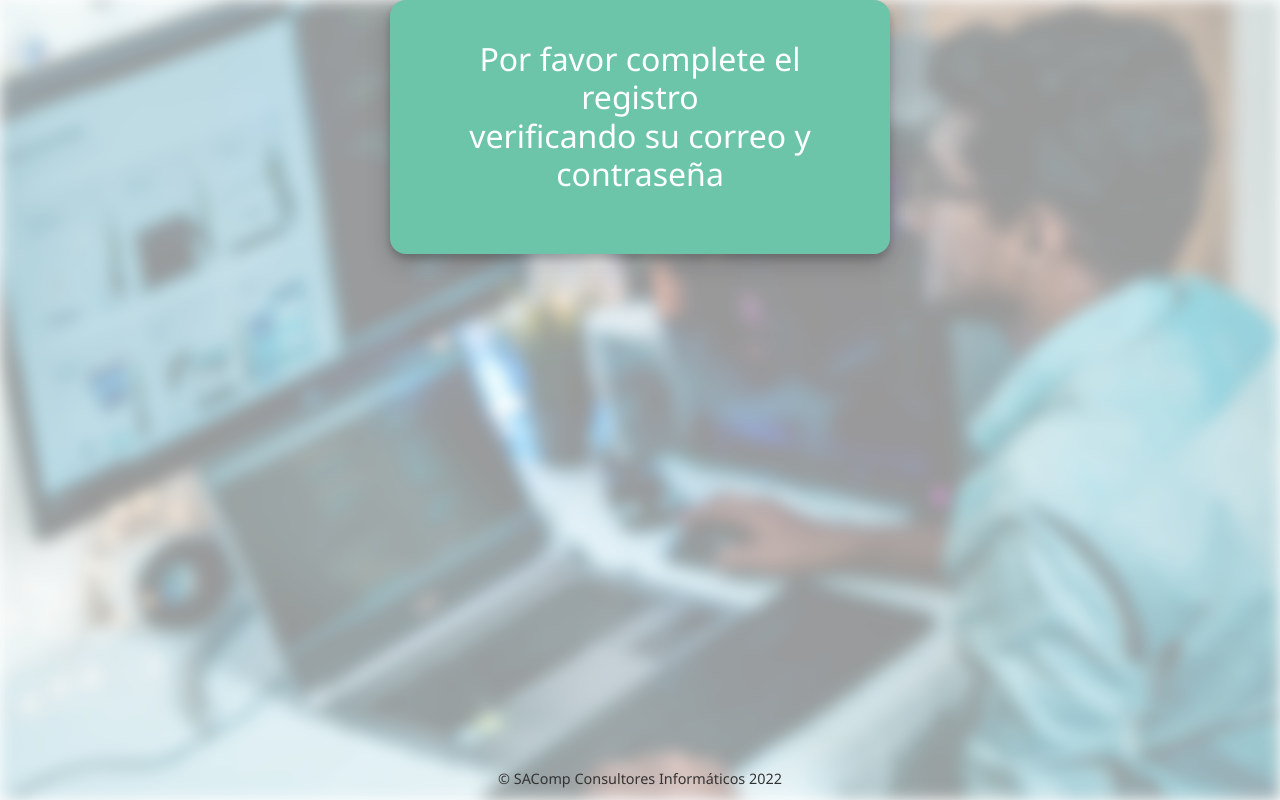
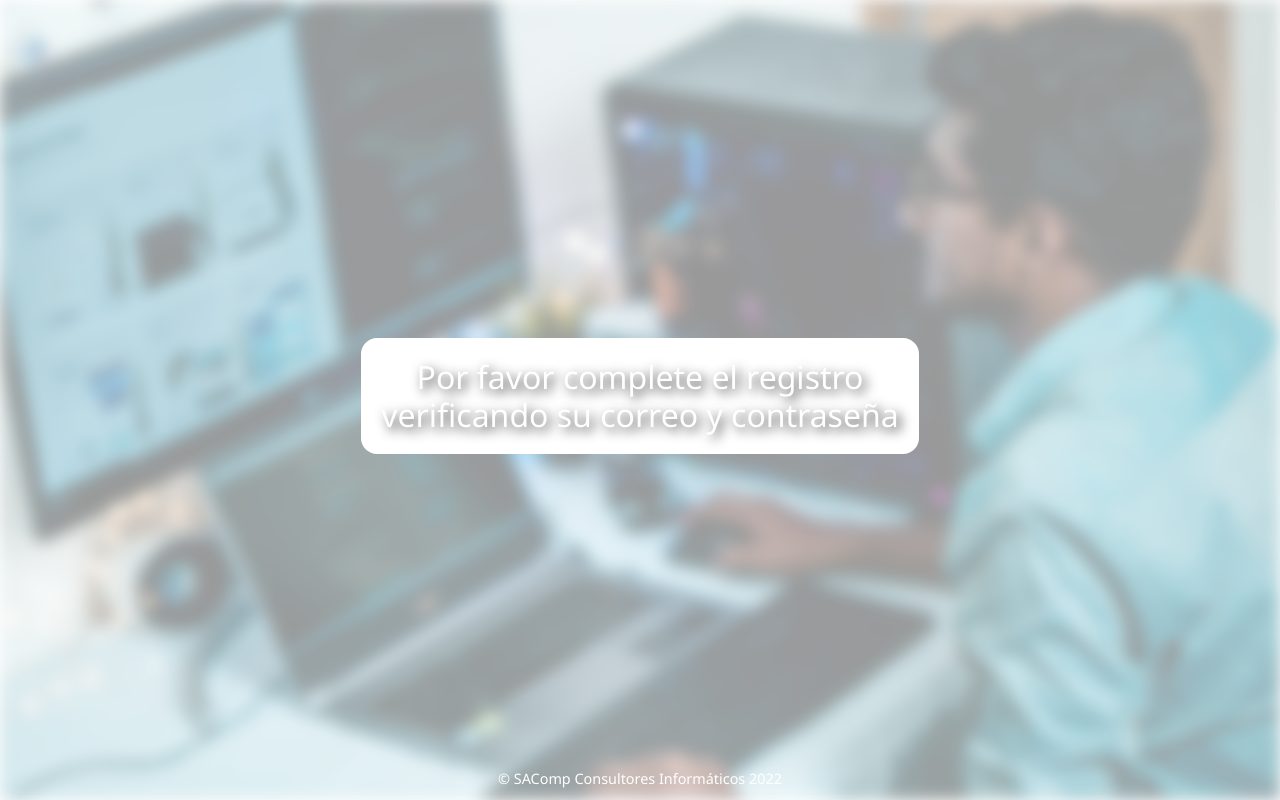
Before and after one commit to Zck08/openhouse, a Flask app: page /verificacion in a window 1280 px wide. Run offline with Flask 3, Linux system fonts and the light colour scheme; some libraries are stand-ins or nearby versions.

Commit message:
Update verificacion.html

```diff
--- a/templates/verificacion.html
+++ b/templates/verificacion.html
@@ -1,7 +1,7 @@
 <!DOCTYPE html>
 <html lang="es">
 <head>
-  <title>Verificacion de cuenta</title>
+  <title>Matrícula CTP Calle Blancos</title>
   <meta charset="UTF-8">
   <meta name="viewport" content="width=device-width, initial-scale=1, shrink-to-fit=no">
 
@@ -17,7 +17,11 @@
       font-family: 'Segoe UI', Tahoma, Geneva, Verdana, sans-serif;
       position: relative;
       overflow: hidden;
-    z-index: 0;
+      display: flex;
+      justify-content: center;
+      align-items: center;
+      text-align: center;
+      color: #ffffff;
     }
 
     body::before {
@@ -35,38 +39,13 @@
       z-index: -1;
     }
 
-  .form-container {
-    background: #6CC5A9;
-    padding: 40px;
+    h2 {
+      font-size: 2rem;
+      background-color: rgb(255, 255, 255);
+      padding: 20px;
       border-radius: 1rem;
-    box-shadow: 0 5px 8px rgba(0,0,0,0.2), 0 9px 26px rgba(0,0,0,0.19);
-    width: 100%;
-    max-width: 500px;
-    margin: auto;
-    z-index: 1;
-    position: relative;
+      text-shadow: 4px 4px 12px rgba(0, 0, 0, 0.8); /* sombra agregada */
     }
-
-  .form-container h2 {
-    text-align: center;
-    color: #fff;
-    margin-bottom: 20px;
-  }
-
-  .btnSubmit {
-    font-weight: 600;
-    width: 100%;
-    color: #282726;
-    background-color: #fff;
-    border: none;
-    border-radius: 1.5rem;
-    padding: 10px;
-  }
-
-  .form-control {
-    border-radius: 0.75rem;
-  }
-
         footer {
       position: absolute;
       bottom: 10px;
@@ -74,19 +53,17 @@
       text-align: center;
       font-size: 0.9rem;
       z-index: 1;
-    color: #333;
+      color: #fff;
     }
   </style>
 </head>
 
 <body>
 
-  <div class="form-container">
-    <h2>Por favor complete el registro <br> verificando su correo y contraseña <br></h2>
-  </div>
+  <h2>Por favor complete el registro <br> verificando su correo y contraseña</h2>
 
   <footer>
-    <a href="https://sacompcr.com" target="_blank" style="text-decoration:none;color:#333;">
+    <a href="https://sacompcr.com" target="_blank" style="text-decoration:none;color:#fff;">
       &copy; SAComp Consultores Informáticos 2022
     </a>
   </footer>
```
Lines whose indentation alone changed are shown as unchanged.
